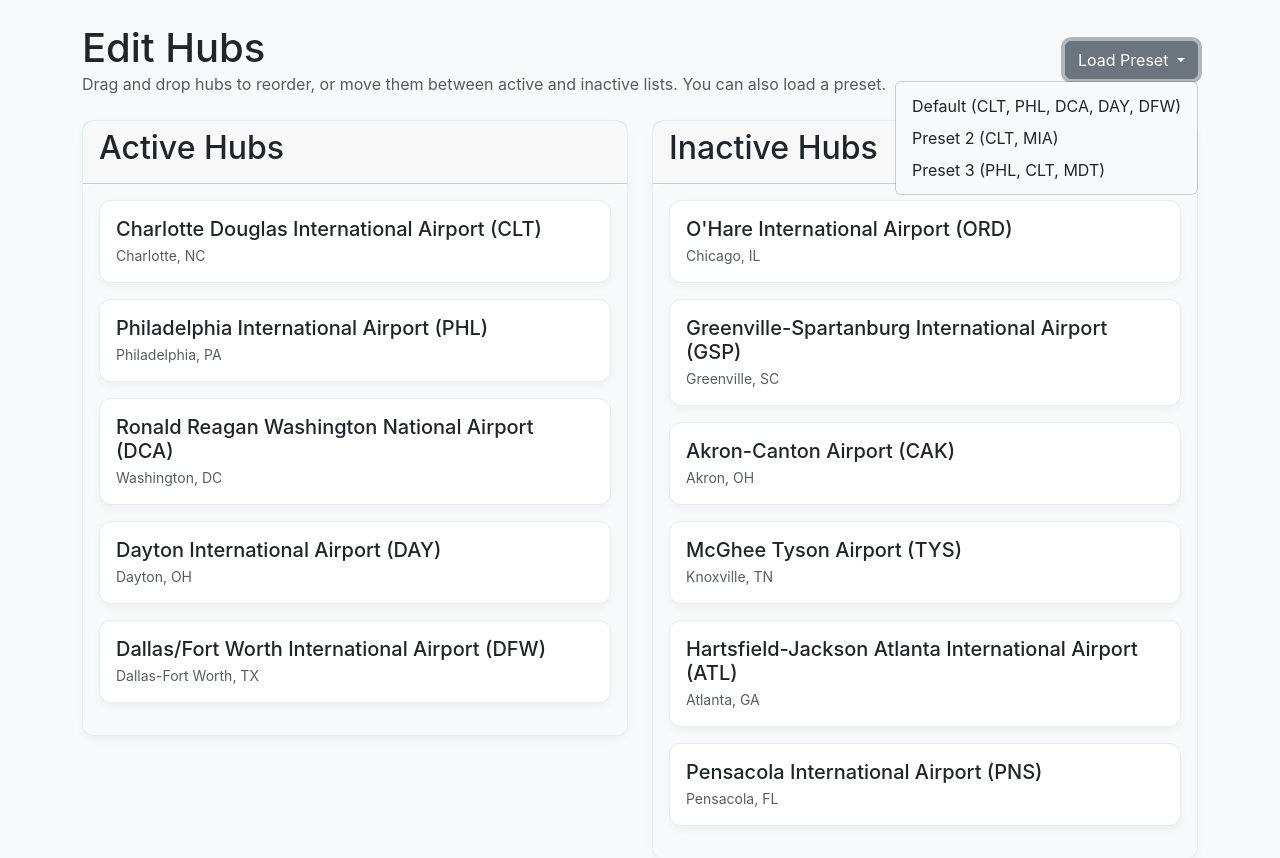
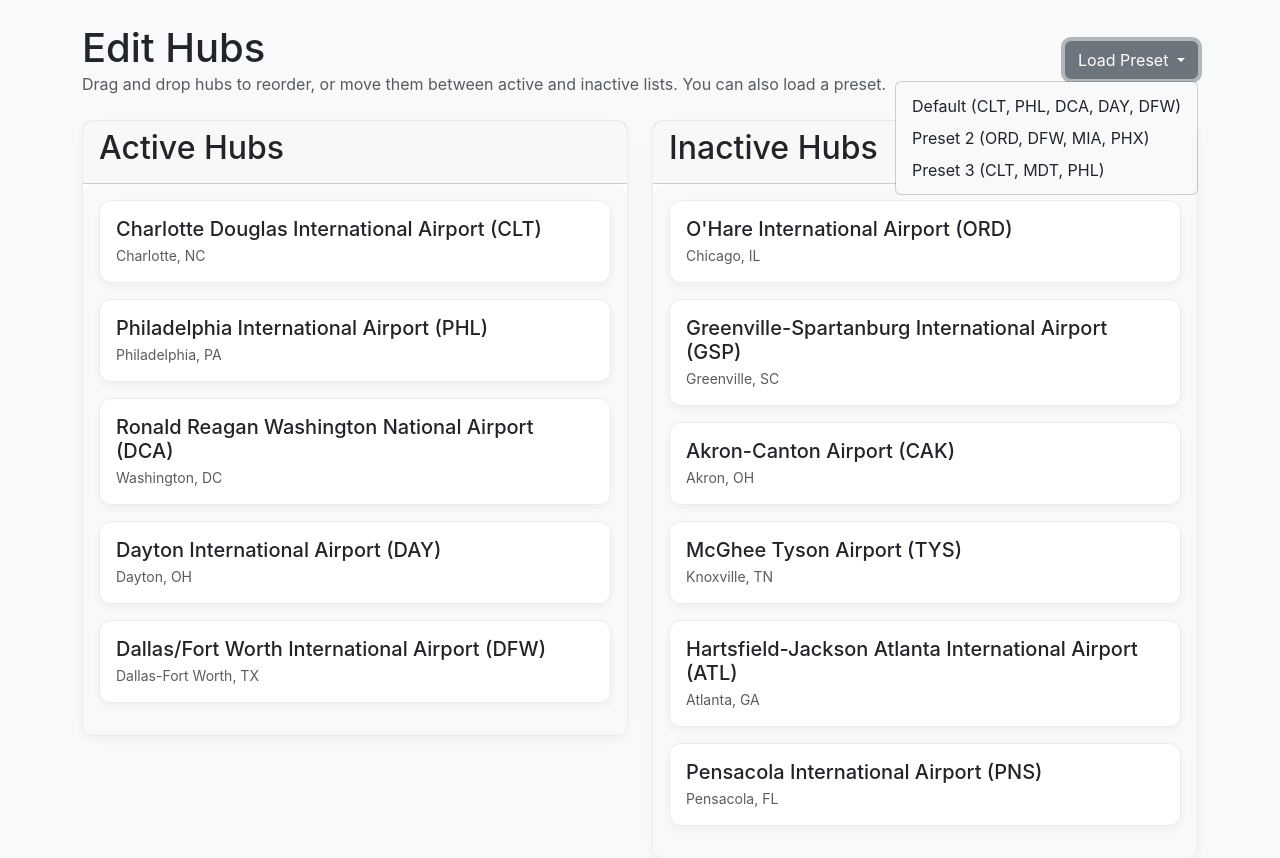
Before and after one commit to ShawnMarkOh/iropapp, a Flask app: page /edit-hubs in a window 1280 px wide, after a click on "Load Preset". Shown: the part 60-918 px from the top of the page. Run offline with Flask 3, Linux system fonts and the light colour scheme; some libraries are stand-ins or nearby versions.

Commit message:
fix: Update hub preset options 2 and 3

```diff
--- a/static/hubs_editor.js
+++ b/static/hubs_editor.js
@@ -32,8 +32,8 @@ document.addEventListener('DOMContentLoaded', () => {
 
     const hubPresets = {
         'default': ['CLT', 'PHL', 'DCA', 'DAY', 'DFW'],
-        'preset2': ['CLT', 'MIA'],
-        'preset3': ['PHL', 'CLT', 'MDT']
+        'preset2': ['ORD', 'DFW', 'MIA', 'PHX'],
+        'preset3': ['CLT', 'MDT', 'PHL']
     };
 
     function renderHub(hub) {
--- a/templates/edit_hubs.html
+++ b/templates/edit_hubs.html
@@ -63,8 +63,8 @@
                 </button>
                 <ul class="dropdown-menu hub-presets-dropdown" aria-labelledby="hub-presets-dropdown-page">
                     <li><a class="dropdown-item" href="#" data-preset="default">Default (CLT, PHL, DCA, DAY, DFW)</a></li>
-                    <li><a class="dropdown-item" href="#" data-preset="preset2">Preset 2 (CLT, MIA)</a></li>
-                    <li><a class="dropdown-item" href="#" data-preset="preset3">Preset 3 (PHL, CLT, MDT)</a></li>
+                    <li><a class="dropdown-item" href="#" data-preset="preset2">Preset 2 (ORD, DFW, MIA, PHX)</a></li>
+                    <li><a class="dropdown-item" href="#" data-preset="preset3">Preset 3 (CLT, MDT, PHL)</a></li>
                 </ul>
             </div>
         </div>
--- a/templates/index.html
+++ b/templates/index.html
@@ -83,8 +83,8 @@
                             </button>
                             <ul class="dropdown-menu hub-presets-dropdown" aria-labelledby="hub-presets-dropdown">
                                 <li><a class="dropdown-item" href="#" data-preset="default">Default (CLT, PHL, DCA, DAY, DFW)</a></li>
-                                <li><a class="dropdown-item" href="#" data-preset="preset2">Preset 2 (CLT, MIA)</a></li>
-                                <li><a class="dropdown-item" href="#" data-preset="preset3">Preset 3 (PHL, CLT, MDT)</a></li>
+                                <li><a class="dropdown-item" href="#" data-preset="preset2">Preset 2 (ORD, DFW, MIA, PHX)</a></li>
+                                <li><a class="dropdown-item" href="#" data-preset="preset3">Preset 3 (CLT, MDT, PHL)</a></li>
                             </ul>
                         </div>
                     </div>
```
